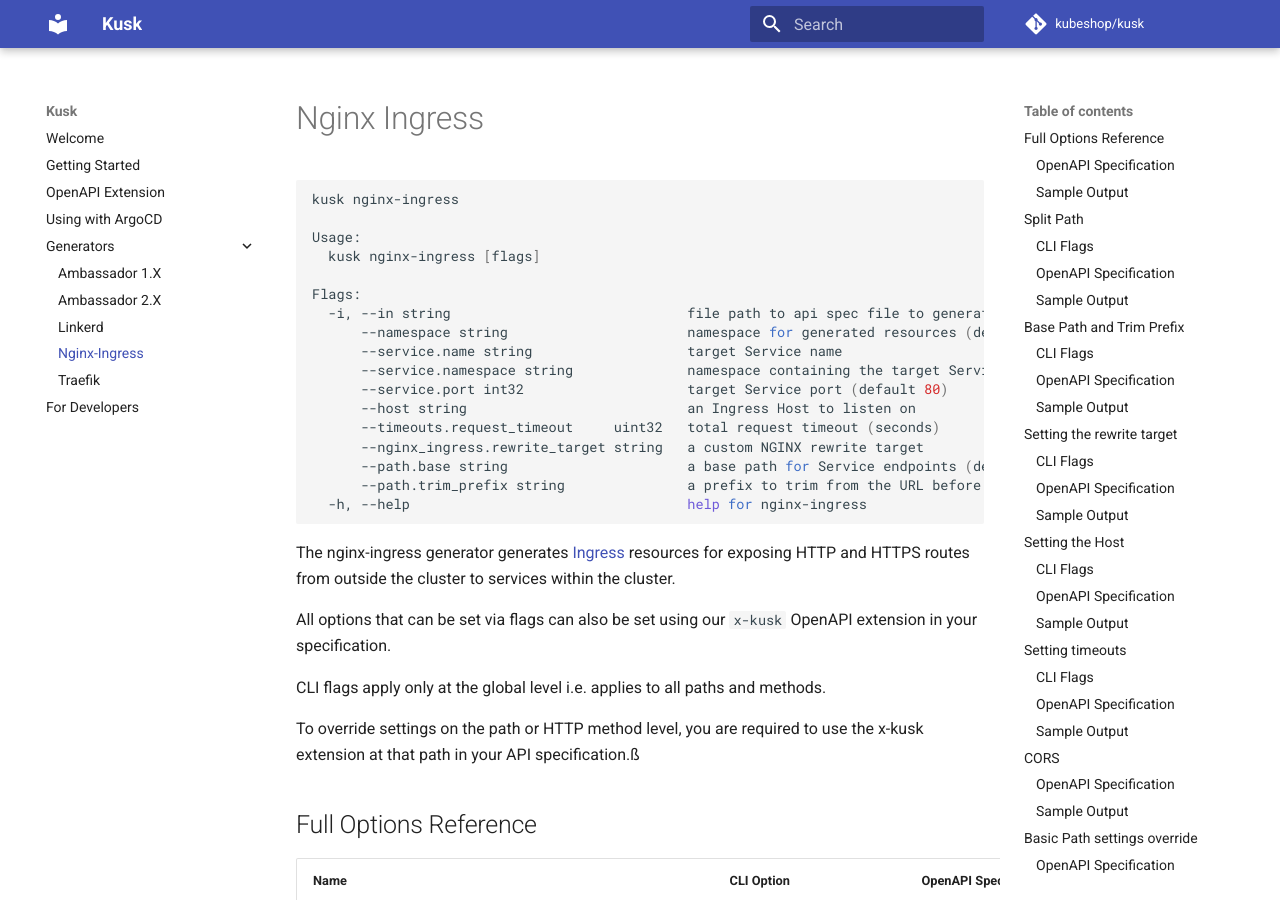
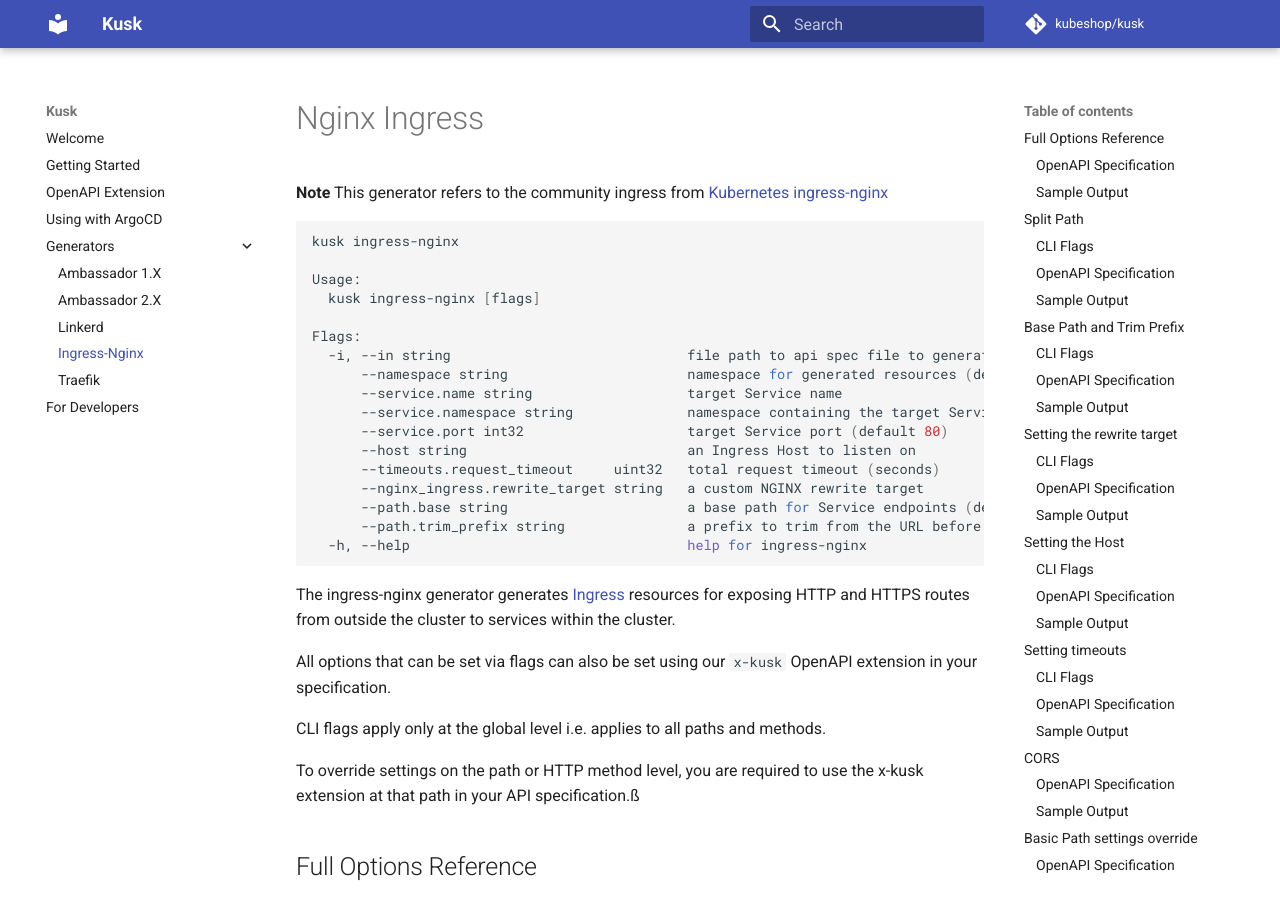
Before and after one commit to kubeshop/kusk-gen, an MkDocs documentation site: the page built from docs/ingress-nginx.md, in a window 1280 px wide and 900 px high. Built offline with MkDocs 1.6.1 and Material for MkDocs 9.7.7, drawn with Linux system fonts in a browser that asks for light colours; comment, search, counter and statistics services are not loaded; some of the changed text lies outside the part shown.

Commit message:
rename all external references to nginx-ingress to ingress-nginx (#181)
* rename all external references to nginx-ingress to ingress-nginx
* add note that the ingress nginx generator refers to the community edition from Kubernetes

````diff
--- a/docs/nginx-ingress.md
+++ b/docs/ingress-nginx.md
@@ -1,10 +1,12 @@
 # Nginx Ingress
 
+**Note** This generator refers to the community ingress from [Kubernetes ingress-nginx](https://github.com/kubernetes/ingress-nginx/)
+
 ```bash
-kusk nginx-ingress
+kusk ingress-nginx
 
 Usage:
-  kusk nginx-ingress [flags]
+  kusk ingress-nginx [flags]
 
 Flags:
   -i, --in string                             file path to api spec file to generate mappings from. e.g. --in apispec.yaml
@@ -17,10 +19,10 @@
       --nginx_ingress.rewrite_target string   a custom NGINX rewrite target
       --path.base string                      a base path for Service endpoints (default "/")
       --path.trim_prefix string               a prefix to trim from the URL before forwarding to the upstream Service
-  -h, --help                                  help for nginx-ingress
+  -h, --help                                  help for ingress-nginx
 ```
 
-The nginx-ingress generator generates [Ingress](https://kubernetes.io/docs/concepts/services-networking/ingress/#the-ingress-resource)
+The ingress-nginx generator generates [Ingress](https://kubernetes.io/docs/concepts/services-networking/ingress/#the-ingress-resource)
 resources for exposing HTTP and HTTPS routes from outside the cluster to services within the cluster.
 
 All options that can be set via flags can also be set using our `x-kusk` OpenAPI extension in your specification.
@@ -55,7 +57,7 @@
 ## Basic Usage
 ### CLI Flags
 ```shell
-kusk nginx-ingress -i examples/booksapp/booksapp.yaml \
+kusk ingress-nginx -i examples/booksapp/booksapp.yaml \
 --namespace my-namespace \
 --service.name webapp \
 --service.port 7000 \
@@ -108,7 +110,7 @@
 
 ### CLI Flags
 ```shell
-kusk nginx-ingress -i examples/booksapp/booksapp.yaml \
+kusk ingress-nginx -i examples/booksapp/booksapp.yaml \
 --namespace my-namespace \
 --service.name booksapp \
 --service.port 7000 \
@@ -191,7 +193,7 @@
 
 ### CLI Flags
 ```shell
-kusk nginx-ingress -i examples/booksapp/booksapp.yaml \
+kusk ingress-nginx -i examples/booksapp/booksapp.yaml \
 --namespace my-namespace \
 --service.name webapp \
 --service.port 7000 \
@@ -249,7 +251,7 @@
 ## Setting the rewrite target
 ### CLI Flags
 ```shell
-kusk nginx-ingress -i examples/booksapp/booksapp.yaml \
+kusk ingress-nginx -i examples/booksapp/booksapp.yaml \
 --namespace my-namespace \
 --service.name webapp \
 --service.port 7000 \
@@ -304,7 +306,7 @@
 ## Setting the Host
 ### CLI Flags
 ```shell
-kusk nginx-ingress -i examples/booksapp/booksapp.yaml \
+kusk ingress-nginx -i examples/booksapp/booksapp.yaml \
 --namespace my-namespace \
 --service.name webapp \
 --service.port 7000 \
@@ -357,13 +359,13 @@
 ## Setting timeouts
 kusk allows for setting a request timeout via flags or the x-kusk OpenAPI extension
 
-The nginx-ingress generator will spread the total request time over the following settings, diving it by 2
+The ingress-nginx generator will spread the total request time over the following settings, diving it by 2
 - `nginx.ingress.kubernetes.io/proxy-send-timeout`
 - `nginx.ingress.kubernetes.io/proxy-read-timeout`
 
 ### CLI Flags
 ```shell
-kusk nginx-ingress -i examples/booksapp/booksapp.yaml \
+kusk ingress-nginx -i examples/booksapp/booksapp.yaml \
 --namespace my-namespace \
 --service.name webapp \
 --service.port 7000 \
@@ -420,7 +422,7 @@
 ## CORS
 Via the x-kusk extension, you can set cors policies on your resources.
 
-Due to a limitation of the nginx-ingress controller, we can only choose a single origin (the first one)
+Due to a limitation of the ingress-nginx controller, we can only choose a single origin (the first one)
 from `cors.origins`. Kusk logs a warning informing you of this.
 
 ### OpenAPI Specification
--- a/mkdocs.yml
+++ b/mkdocs.yml
@@ -25,7 +25,7 @@
     - Ambassador 1.X: ambassador.md
     - Ambassador 2.X: ambassador2.md
     - Linkerd: linkerd.md
-    - Nginx-Ingress: nginx-ingress.md
+    - Ingress-Nginx: ingress-nginx.md
     - Traefik: traefik.md
 
   - For Developers: development.md
````
Also changed, not shown: README.md (+2 -1 lines), docs/getting-started.md (+1 -1 lines), docs/openapi-extension.md (+4 -4 lines), examples/petstore/README.md (+1 -1 lines), 5 other files.
